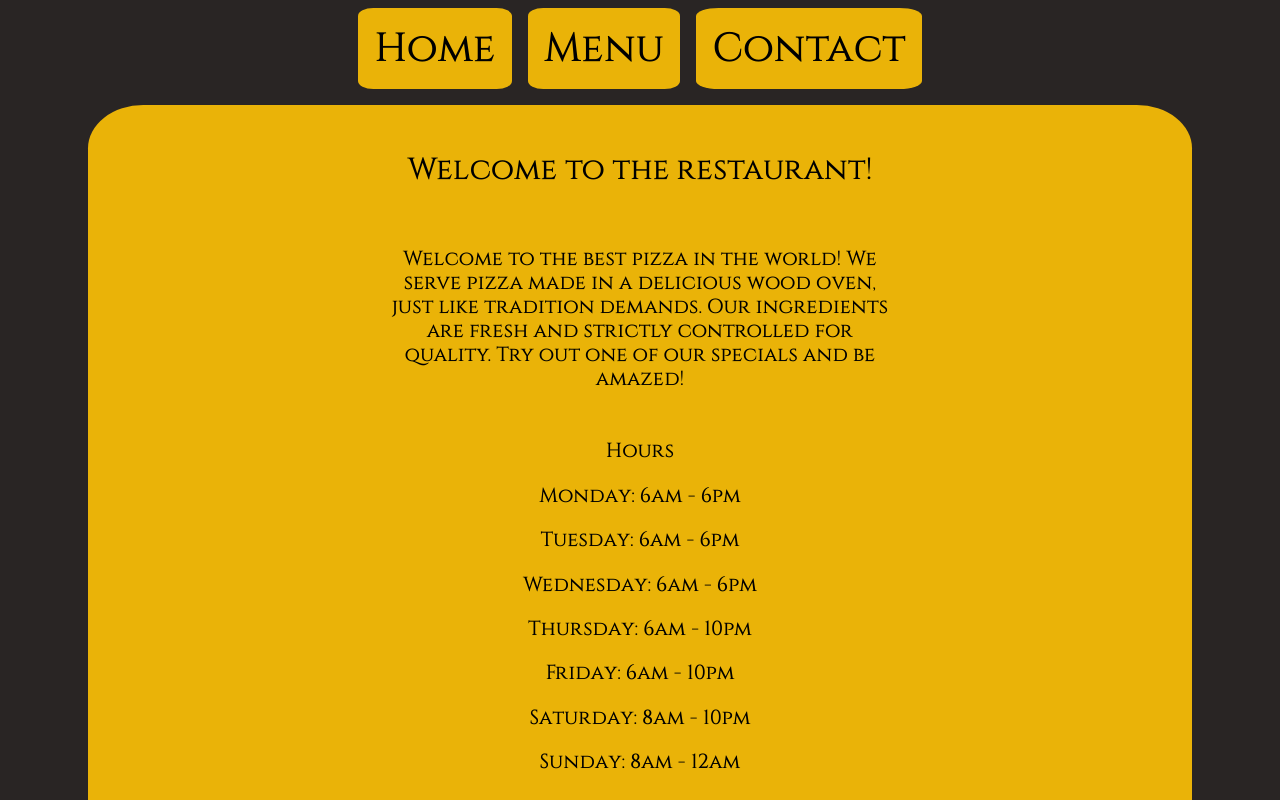
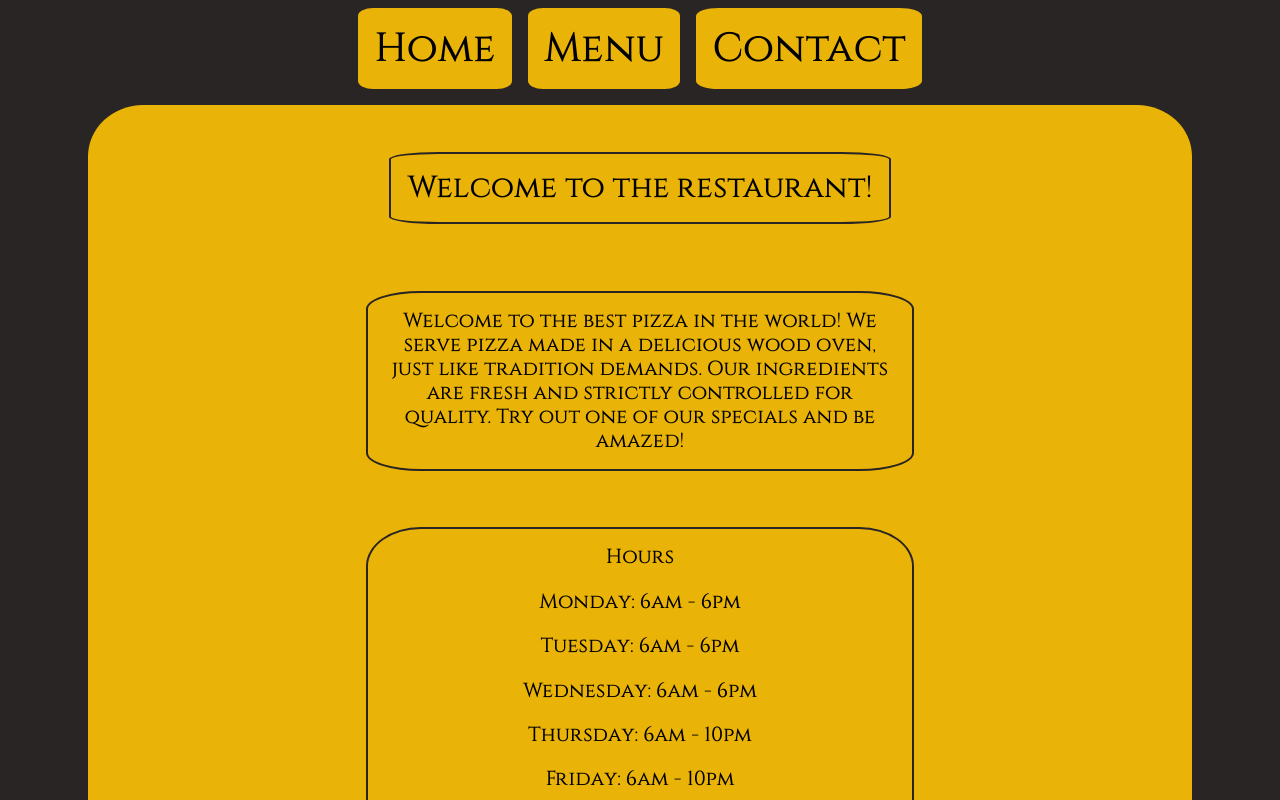
Before and after one commit to giovanniPepi/restaurant_JS, a website built with webpack: page src/index.html in a window 1280 px wide. Both pictures are taken after a click on the element "Home". Shown: the top 800 px of the page. Built offline with nearby package versions, Linux system fonts and the light colour scheme.

Commit message:
Fix typos

```diff
--- a/src/homeLoader.js
+++ b/src/homeLoader.js
@@ -53,7 +53,7 @@ const homeLoader = () => {
   para4.textContent = 'Location';
 
   const addr = document.createElement('p');
-  addr.textContent = ' Via Santa Maria, 119, Pisa, IT'
+  addr.textContent = 'Via Santa Maria, 119, Pisa, IT'
 
   para4.appendChild(addr);
 
--- a/src/style.css
+++ b/src/style.css
@@ -66,12 +66,12 @@ body {
   flex-direction: column;
   align-items: center;
   padding: var(--myPadding);
-  gap: .5rem;
+  gap: 1rem;
 }
 .para1 {
   font-size: var(--fontSizeMiddle);
 }
-.para1, .para2, .para3, .para4,{
+.para1, .para2, .para3, .para4{
   border: 2px solid var(--background1);
   border-radius: var(--myBorder);
   padding: var(--myPadding);
@@ -97,5 +97,5 @@ body {
   text-align: center;
 }
 .para5 {
-  margin-bottom: 2rem;
+  margin-bottom: 2.5rem;
 }
```
